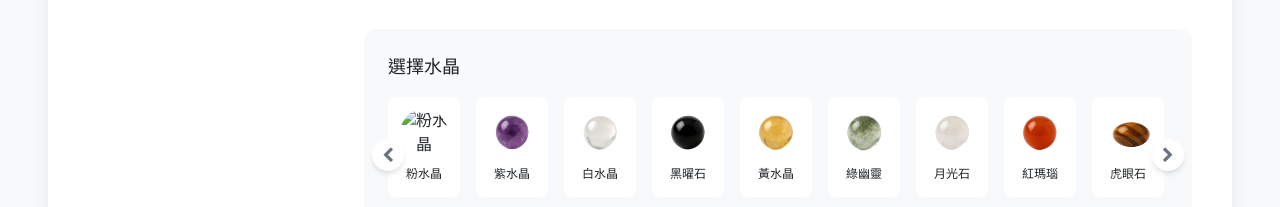
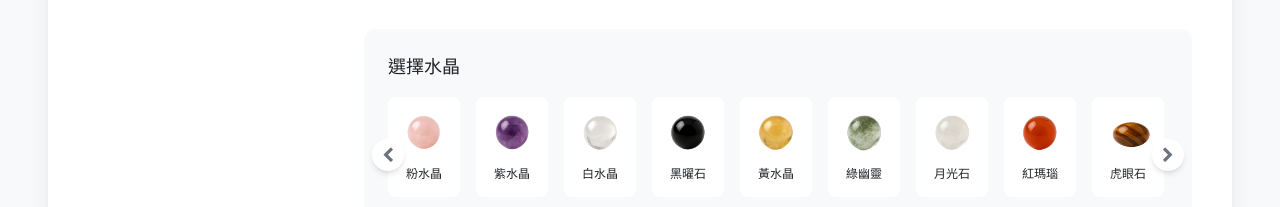
Before and after one commit to salina123001/bead-designer, a plain HTML site: page index.html in a window 1280 px wide. Shown: the part 2143-2350 px from the top of the page. Drawn offline with nearby package versions, Linux system fonts and the light colour scheme.

Commit message:
Update index.html

```diff
--- a/index.html
+++ b/index.html
@@ -270,7 +270,7 @@
                                     <div class="flex space-x-4 w-max">
                                         <!-- 水晶選項 - 增加至15顆 -->
                                         <div class="crystal-item bg-white rounded-lg p-3 text-center cursor-move hover:shadow-glow transition-custom" draggable="true" data-crystal="rose-quartz" data-price="120">
-                                            <img src="images/rosequartz.png" alt="粉水晶" class="w-12 h-12 mx-auto rounded-full mb-1">
+                                            <img src="images/rose%20quartz.png" alt="粉水晶" class="w-12 h-12 mx-auto rounded-full mb-1">
                                             <span class="text-xs">粉水晶</span>
                                         </div>
                                         <div class="crystal-item bg-white rounded-lg p-3 text-center cursor-move hover:shadow-glow transition-custom" draggable="true" data-crystal="amethyst" data-price="150">
```
